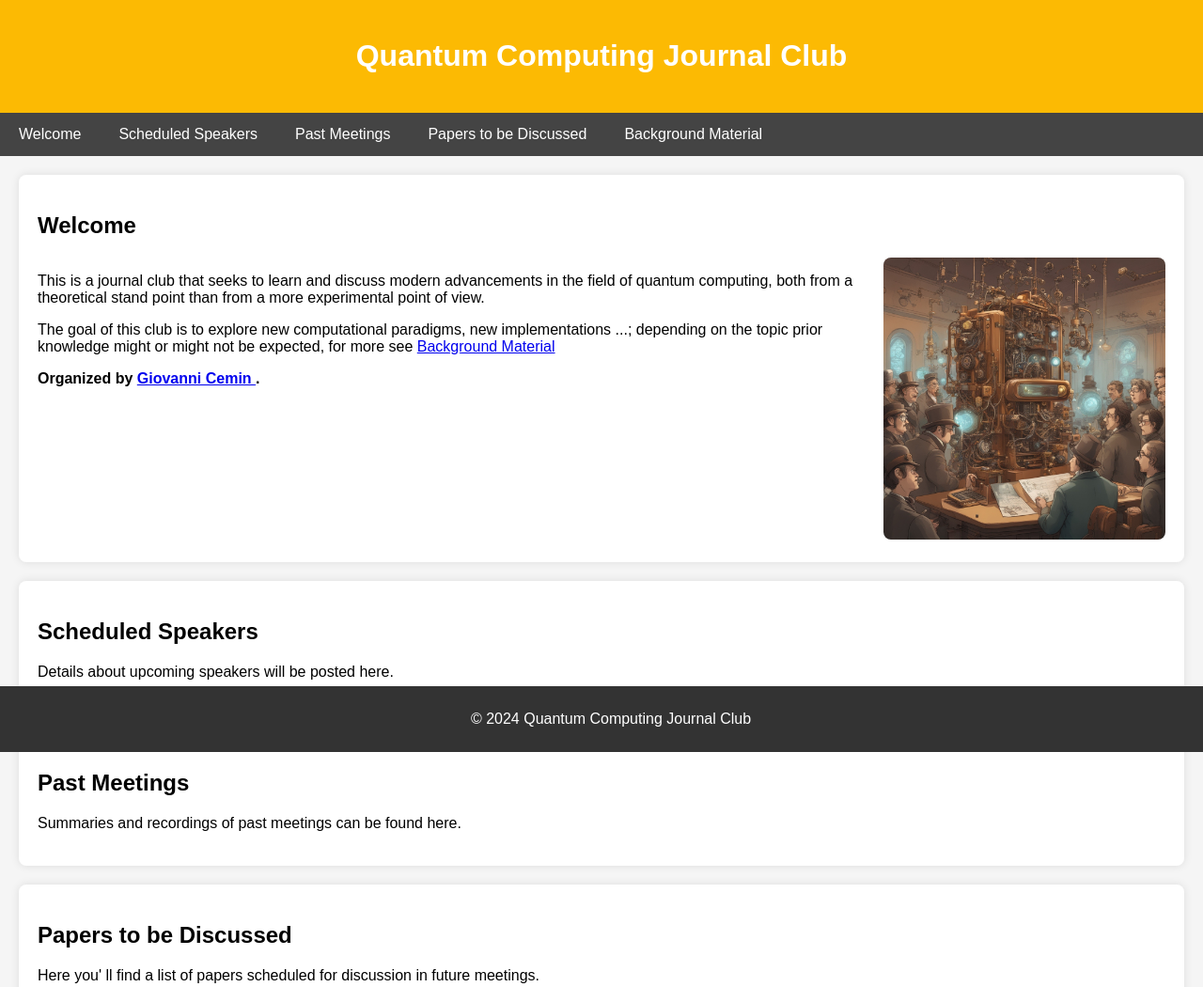
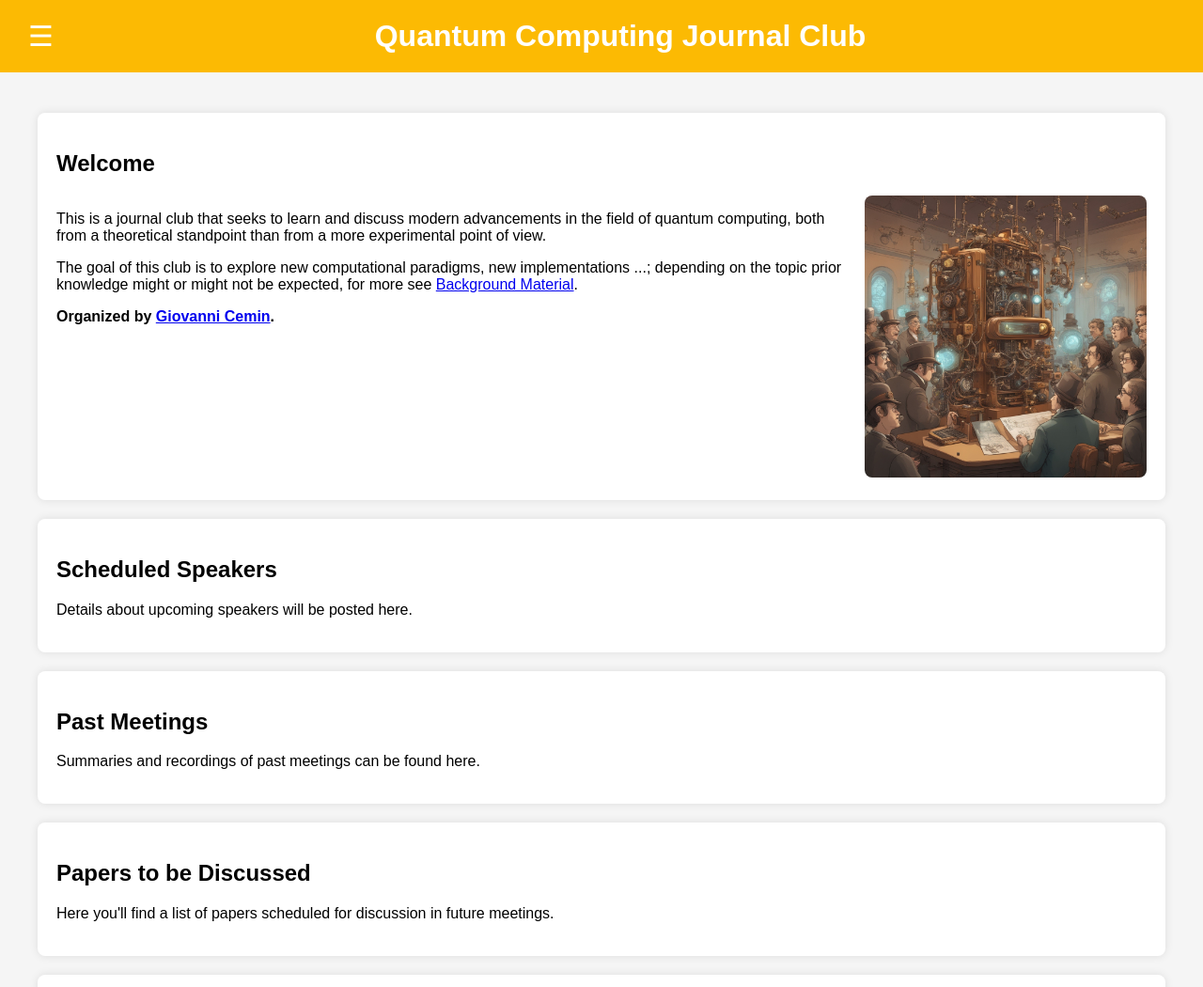
Before and after one commit to quantum-computing-journal-club/quantum-computing-journal-club.github.io, a plain HTML site: page index.html in a window 1280 px wide. Shown: the top 1050 px of the page at 94% size. Drawn offline with Linux system fonts and the light colour scheme.

Commit message:
feat: General improvements.

```diff
--- a/index.html
+++ b/index.html
@@ -12,34 +12,41 @@
             background-color: #f5f5f5;
         }
         header {
-            background-color: #fcba03;;
+            background-color: #fcba03;
             color: #fff;
             padding: 20px;
             text-align: center;
+            display: flex;
+            align-items: center;
+            justify-content: center;
+            position: fixed;
+            width: 100%;
+            top: 0;
+            z-index: 1000;
+            transition: padding 0.3s ease, font-size 0.3s ease;
         }
-        nav {
-            background-color: #444;
-            overflow: hidden;
+        header.shrink {
+            padding: 10px;
+            font-size: 18px;
         }
-        nav a {
-            float: left;
-            display: block;
-            color: white;
-            text-align: center;
-            padding: 14px 20px;
-            text-decoration: none;
-        }
-        nav a:hover {
-            background-color: #555;
+        #menu-btn {
+            font-size: 30px;
+            cursor: pointer;
+            color: #fff;
+            padding: 10px;
+            position: absolute;
+            left: 20px;
+            background-color: transparent;
+            border: none;
         }
         .container {
-            max-width: 1200px; /* Maximum width of the page */
+            max-width: 1200px;
             margin: 0 auto;
-            padding: 20px;
+            padding: 100px 20px 20px 20px;
         }
         section {
             padding: 20px;
-            margin: 20px;
+            margin: 20px 0;
             background-color: white;
             border-radius: 8px;
             box-shadow: 0 0 10px rgba(0, 0, 0, 0.1);
@@ -53,7 +60,7 @@
             margin-right: 20px;
         }
         .welcome-image img {
-            max-width: 300px; /* Resize the image */
+            max-width: 300px;
             height: auto;
             border-radius: 8px;
         }
@@ -62,13 +69,14 @@
             height: 100%;
             width: 0;
             position: fixed;
-            z-index: 1;
+            z-index: 2000;
             top: 0;
             left: 0;
-            background-color: #444;
+            background-color: #666; /* Lighter gray */
             overflow-x: hidden;
-            transition: 0.5s;
+            transition: width 0.5s ease;
             padding-top: 60px;
+            white-space: nowrap; /* Prevent text wrapping */
         }
         .sidenav a {
             padding: 8px 8px 8px 32px;
@@ -76,64 +84,61 @@
             font-size: 18px;
             color: #fff;
             display: block;
-            transition: 0.3s;
+            transition: background-color 0.3s;
         }
         .sidenav a:hover {
-            background-color: #555;
+            background-color: #777; /* Slightly darker on hover */
         }
-        .sidenav .closebtn {
-            position: absolute;
+        .overlay {
+            position: fixed;
+            width: 100%;
+            height: 100%;
             top: 0;
-            right: 25px;
-            font-size: 36px;
-            margin-left: 50px;
-        }
-        #menu-btn {
-            font-size: 30px;
-            cursor: pointer;
-            position: fixed;
-            top: 20px;
-            left: 20px;
-            color: #fff;
-            background-color: #444;
-            padding: 10px;
-            border-radius: 5px;
+            left: 0;
+            background: rgba(0, 0, 0, 0.5);
+            z-index: 1500;
+            display: none;
         }
         footer {
             background-color: #333;
             color: #fff;
             text-align: center;
             padding: 10px;
-            position: fixed;
             bottom: 0;
             width: 100%;
+            position: relative;
         }
     </style>
 </head>
 <body>
-    <header>
-        <h1>Quantum Computing Journal Club</h1>
+    <header id="header">
+        <button id="menu-btn" onclick="openNav()">☰</button>
+        <h1 style="margin: 0;">Quantum Computing Journal Club</h1>
     </header>
 
-    <nav>
-        <a href="#welcome">Welcome</a>
-        <a href="#scheduled-speakers">Scheduled Speakers</a>
-        <a href="#past-meetings">Past Meetings</a>
-        <a href="#papers-to-be-discussed">Papers to be Discussed</a>
-        <a href="#background-material">Background Material</a>
-    </nav>
+    <div id="mySidenav" class="sidenav">
+        <a href="#welcome" onclick="closeNav()">Welcome</a>
+        <a href="#scheduled-speakers" onclick="closeNav()">Scheduled Speakers</a>
+        <a href="#past-meetings" onclick="closeNav()">Past Meetings</a>
+        <a href="#papers-to-be-discussed" onclick="closeNav()">Papers to be Discussed</a>
+        <a href="#background-material" onclick="closeNav()">Background Material</a>
+    </div>
 
+    <div id="overlay" class="overlay" onclick="closeNav()"></div>
+
+    <div class="container">
         <section id="welcome">
             <h2>Welcome</h2>
             <div class="welcome-content">
                 <div class="welcome-text">
-                <p>This is a journal club that seeks to learn and discuss modern advancements in the field of quantum computing, both from a theoretical stand point than from a more experimental point of view.</p>
+                    <p>This is a journal club that seeks to learn and discuss modern advancements in the field of quantum computing, both from a theoretical standpoint than from a more experimental point of view.</p>
 
-                <p>The goal of this club is to explore new computational paradigms, new implementations ...; depending on the topic prior knowledge might or might not be expected, for more see <a href="#background-material">Background Material</a> </p>
-                <p><strong>Organized by <a href= "mailto: gcemin@pks.mpg.de"> Giovanni Cemin </a>.</strong><br>
+                    <p>The goal of this club is to explore new computational paradigms, new implementations ...; depending on the topic prior knowledge might or might not be expected, for more see <a href="#background-material">Background Material</a>.</p>
+                    <p><strong>Organized by <a href="mailto:gcemin@pks.mpg.de">Giovanni Cemin</a>.</strong><br></p>
                 </div>
                 <div class="welcome-image">
                     <img src="img/welcome.jpeg" alt="Quantum Computing Image">
+                </div>
             </div>
         </section>
 
@@ -149,28 +154,39 @@
 
         <section id="papers-to-be-discussed">
             <h2>Papers to be Discussed</h2>
-        <p>Here you&#39 ll find a list of papers scheduled for discussion in future meetings.</p>
+            <p>Here you'll find a list of papers scheduled for discussion in future meetings.</p>
         </section>
 
         <section id="background-material">
             <h2>Background Material</h2>
             <p>Additional reading and resources on quantum computing can be found here.</p>
         </section>
+    </div>
 
     <footer>
         <p>&copy; 2024 Quantum Computing Journal Club</p>
     </footer>
 
-    <!-- JavaScript for Menu -->
+    <!-- JavaScript for Menu and Scrolling -->
     <script>
         function openNav() {
             document.getElementById("mySidenav").style.width = "250px";
+            document.getElementById("overlay").style.display = "block"; // Show overlay
         }
 
         function closeNav() {
             document.getElementById("mySidenav").style.width = "0";
+            document.getElementById("overlay").style.display = "none"; // Hide overlay
         }
+
+        window.onscroll = function() {
+            const header = document.getElementById("header");
+            if (window.pageYOffset > 50) {
+                header.classList.add("shrink");
+            } else {
+                header.classList.remove("shrink");
+            }
+        };
     </script>
-
 </body>
 </html>
```
Lines whose indentation alone changed are shown as unchanged.
